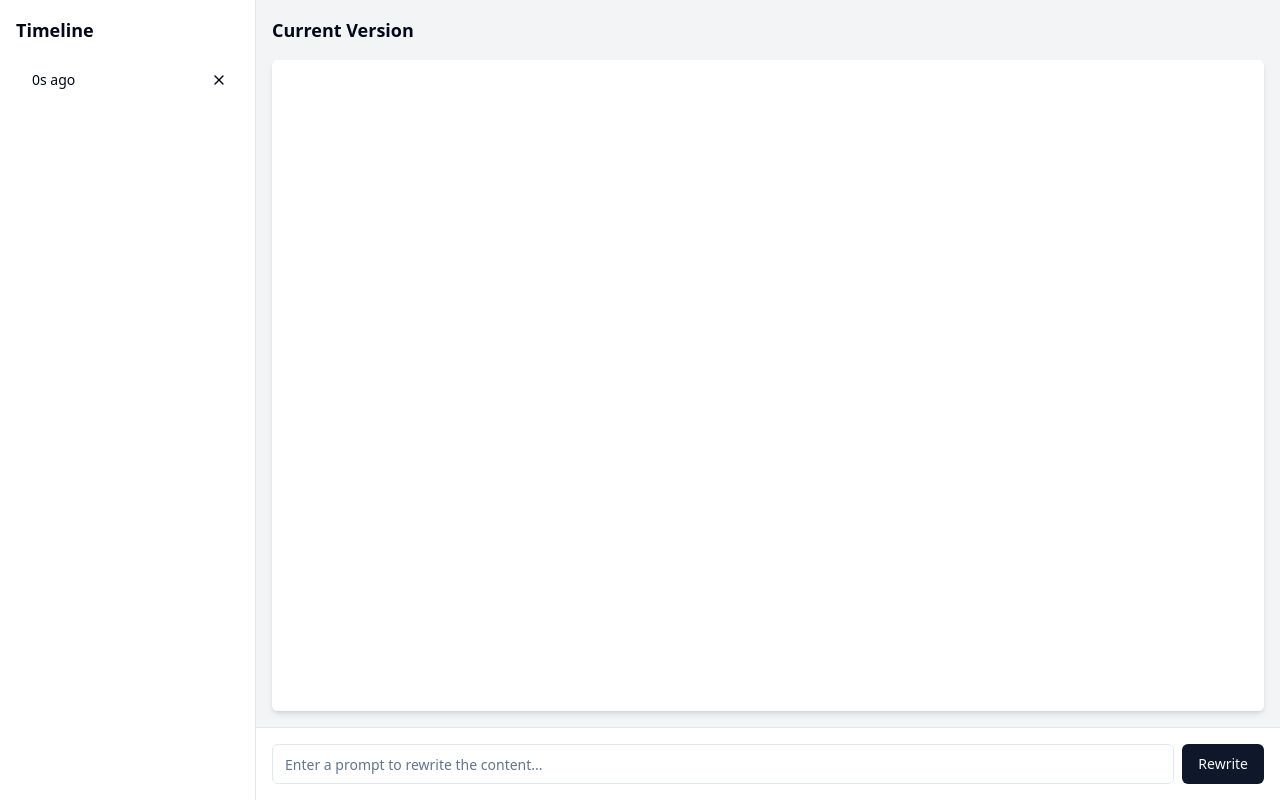
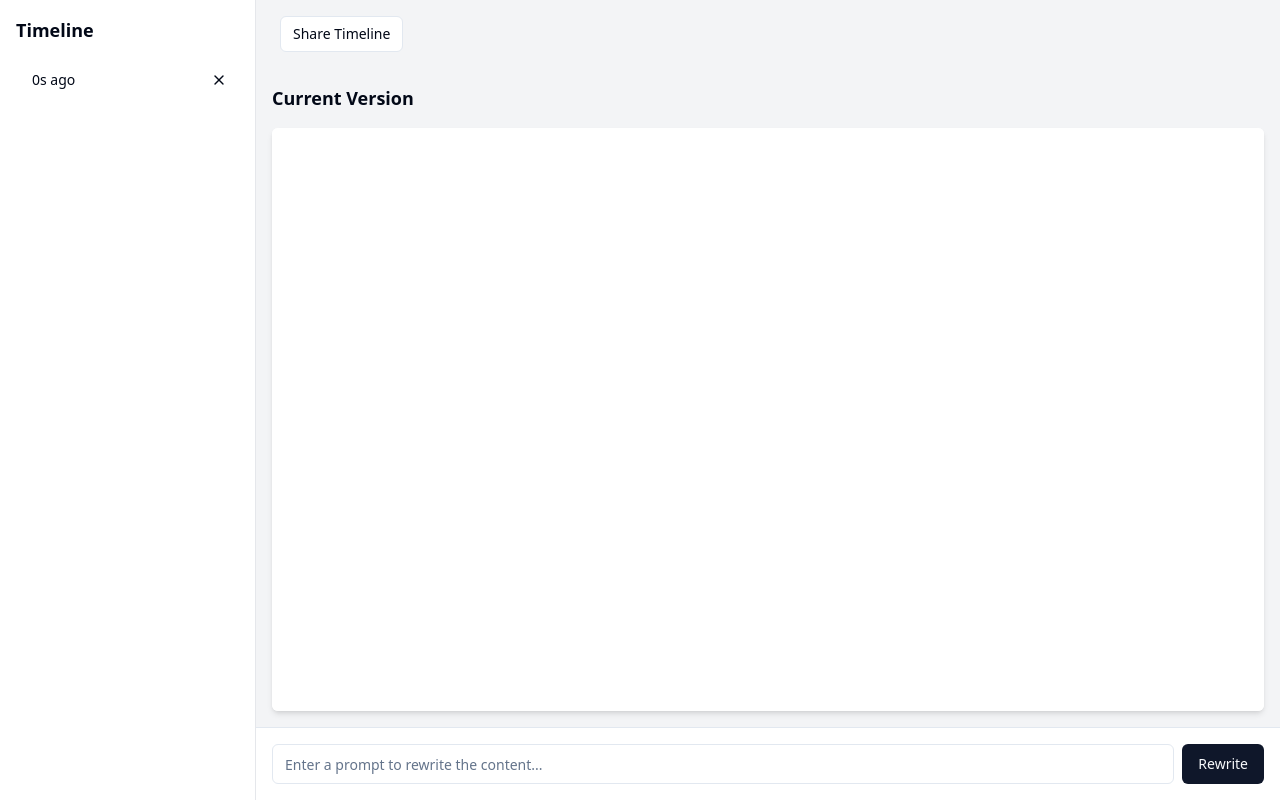
Before and after one commit to GPT-Engineer-App/timeline-diffviewer-49, a React (Vite) app: page / in a window 1280 px wide. Built offline with nearby package versions, Linux system fonts and the light colour scheme.

Commit message:
Swap Restore and Share Timeline
Rearranged the position of the "Restore" and "Share Timeline" buttons in the UI. The "Share Timeline" button is now always visible, even when no previous version is selected.
[skip gpt_engineer]

```diff
--- a/src/pages/Index.jsx
+++ b/src/pages/Index.jsx
@@ -214,22 +214,26 @@ ${currentContent}`;
           <Timeline entries={entries} onEntrySelect={handleEntrySelect} onEntryDelete={handleEntryDelete} />
         </div>
         <div className="flex-1 flex flex-col overflow-hidden">
-          <div className="lg:hidden p-4 flex justify-between items-center">
-            <Button onClick={toggleTimeline} variant="outline" size="icon">
-              <Menu className="h-4 w-4" />
-            </Button>
-            <Button onClick={shareTimeline} variant="outline" size="icon">
-              <Share2 className="h-4 w-4" />
-            </Button>
+          <div className="p-4 flex justify-between items-center">
+            <div className="flex space-x-2">
+              <Button onClick={toggleTimeline} variant="outline" size="icon" className="lg:hidden">
+                <Menu className="h-4 w-4" />
+              </Button>
+              <Button onClick={shareTimeline} variant="outline" size="sm">
+                Share Timeline
+              </Button>
+            </div>
+            {selectedEntry && (
+              <Button onClick={() => handleRestore(selectedEntry.content)} variant="outline" size="sm">
+                Restore
+              </Button>
+            )}
           </div>
           <div className="flex-1 flex overflow-hidden">
             {selectedEntry && (
               <div className="w-1/2 border-r p-4 overflow-y-auto">
-                <div className="flex justify-between items-center mb-4">
+                <div className="mb-4">
                   <h3 className="text-lg font-semibold">Previous Version</h3>
-                  <Button onClick={shareTimeline} variant="outline" size="sm">
-                    Share Timeline
-                  </Button>
                 </div>
                 <div className="bg-white shadow-md rounded-md overflow-hidden">
                   <DiffViewer
@@ -241,13 +245,8 @@ ${currentContent}`;
               </div>
             )}
             <div className={`${selectedEntry ? 'w-1/2' : 'w-full'} p-4 flex flex-col`}>
-              <div className="flex justify-between items-center mb-4">
+              <div className="mb-4">
                 <h3 className="text-lg font-semibold">Current Version</h3>
-                {selectedEntry && (
-                  <Button onClick={() => handleRestore(selectedEntry.content)} variant="outline" size="sm">
-                    Restore
-                  </Button>
-                )}
               </div>
               <div className="flex-1 relative bg-white shadow-md rounded-md overflow-hidden">
                 <textarea
```
